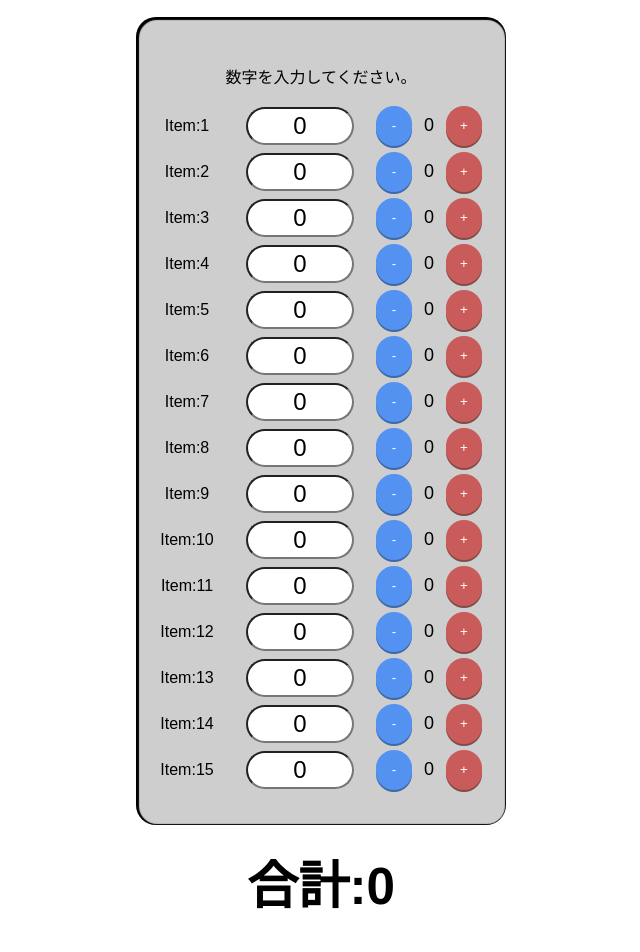
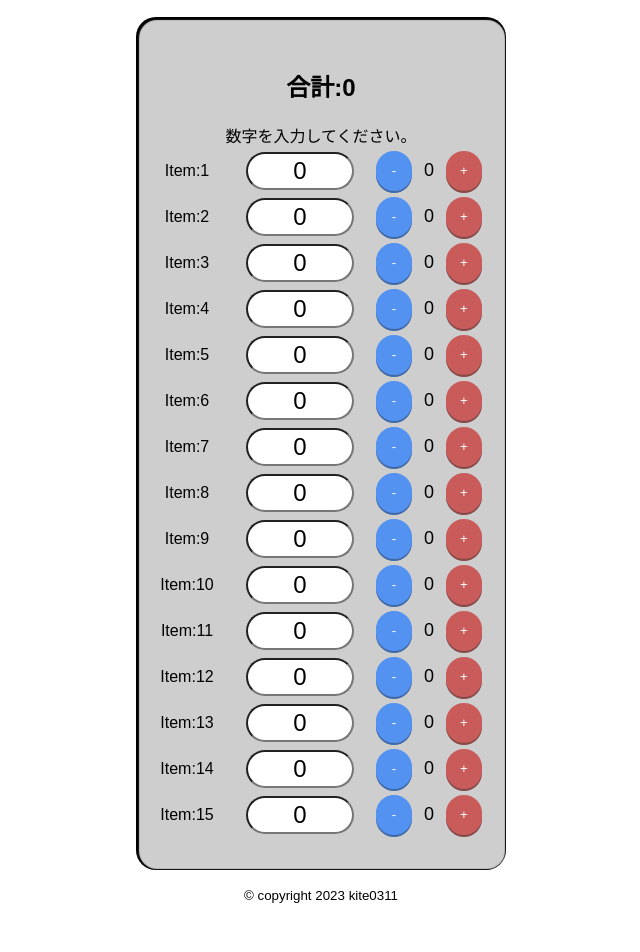
Before and after one commit to kite0311/Interim-Accounting-Calculations, a Vue app: page / in a window 1280 px wide. Shown: the part 140-1092 px from the top of the page, without its empty margins (319-959 px from the left). Built offline with nearby package versions, Linux system fonts and the light colour scheme.

Commit message:
Change Commits

```diff
--- a/package.json
+++ b/package.json
@@ -9,7 +9,7 @@
     "preview": "vite preview"
   },
   "dependencies": {
-    "nanoid": "^5.0.1",
+    "nanoid": "^5.0.2",
     "vue": "^3.3.4"
   },
   "devDependencies": {
--- a/src/components/modules/MainCalculate.vue
+++ b/src/components/modules/MainCalculate.vue
@@ -1,10 +1,12 @@
 <script setup>
-import { ref, onBeforeMount, watch } from 'vue';
+import { ref, onBeforeMount } from 'vue';
 import IncrementButton from './atoms/btn/counter/CounterIncrementButton.vue';
 import DecrementButton from './atoms/btn/counter/CounterDecrementButton.vue';
 import { useCounter } from '../../composables/useCounter';
 import { usePriceTotal } from '../../composables/usePriceTotal';
+import { useGenerateId } from '../../composables/useGenerateId';
 const { increment, decrement } = useCounter();
+const { generateId } = useGenerateId();
 
 const items = ref([]);
 const numberOfTable = 15;
@@ -12,33 +14,34 @@
 
 onBeforeMount(() => {
   for (let i = 1; i <= numberOfTable; i++) {
-    items.value.push({ name: 'Item:' + i, price: ref(0), counter: ref(0) });
-    localStorage.items = JSON.stringify(items.value);
+    items.value.push({ id: generateId(), name: 'Item:' + i, price: ref(0), counter: ref(0) });
   }
 });
-
 //＋ボタン押下時
 const handleIncrement = (item) => {
   increment(item);
-  console.log(item.name + 'IncrementButtonClicked');
+  console.info(item.name + ' IncrementButtonClicked');
+  localStorage.items = JSON.stringify(items.value);
 };
 
 //―ボタン押下時
 const handleDecrement = (item) => {
   decrement(item);
-  console.log(item.name + 'DecrementButtonClicked');
+  console.info(item.name + ' DecrementButtonClicked');
+  localStorage.items = JSON.stringify(items.value);
 };
 </script>
 <template>
   <div class="input-table-wrapper">
     <ul class="input-table-list">
-      <p>数字を入力してください。</p>
+      <h2>合計:{{ total }}</h2>
+      <span>数字を入力してください。</span>
       <li v-for="(item, index) in items" :key="index">
         <div class="input-wrapper">
           <span class="item-name-content">{{ item.name }}</span>
           <input type="text" class="input-price-content" style="width: 100px" v-model="item.price" />
           <div class="counter-button">
-            <DecrementButton @on-decrement-click="handleDecrement(item)" :disabled="!item.total"></DecrementButton>
+            <DecrementButton @on-decrement-click="handleDecrement(item)" :disabled="!item.counter"></DecrementButton>
             <span class="counter-value">{{ item.counter }}</span>
             <IncrementButton @on-increment-click="handleIncrement(item)" :disabled="!item.price"></IncrementButton>
           </div>
@@ -46,7 +49,6 @@
       </li>
     </ul>
   </div>
-  <h1>合計:{{ total }}</h1>
 </template>
 
 <style>
--- /dev/null
+++ b/src/composables/useGenerateId.js
@@ -0,0 +1,9 @@
+import { nanoid } from 'nanoid';
+
+export const useGenerateId = () => {
+  const generateId = () => {
+    const id = nanoid(10);
+    return id;
+  };
+  return { generateId };
+};
```
Also changed, not shown: src/components/modules/TheHeader.vue (+0 -11 lines), 1 other file (tests, documents, lock files or other folders).
